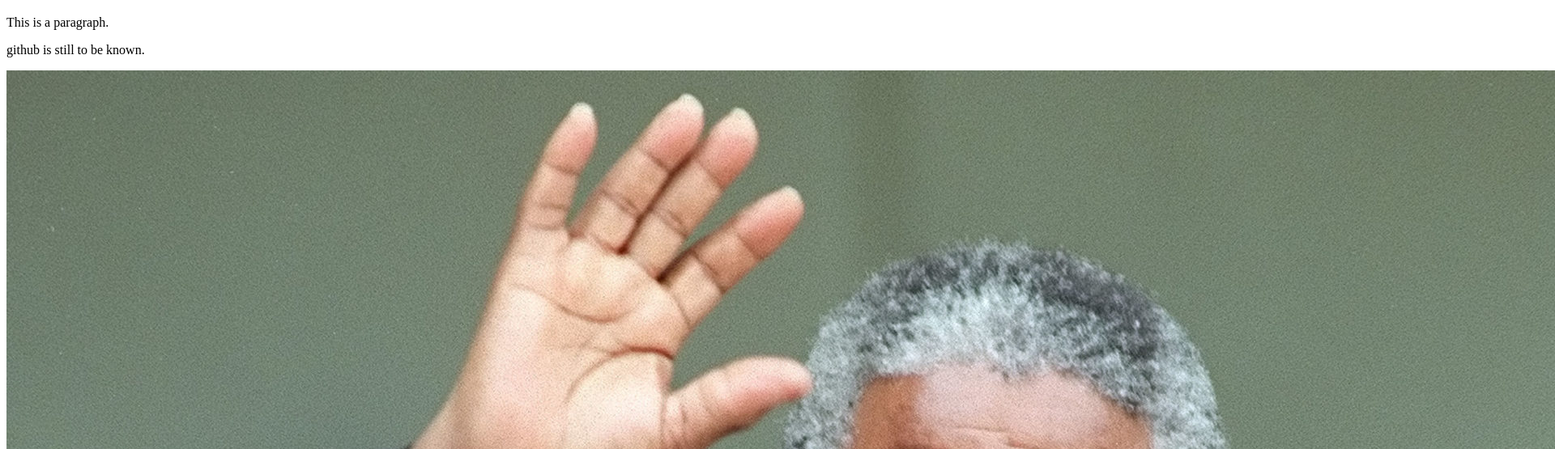
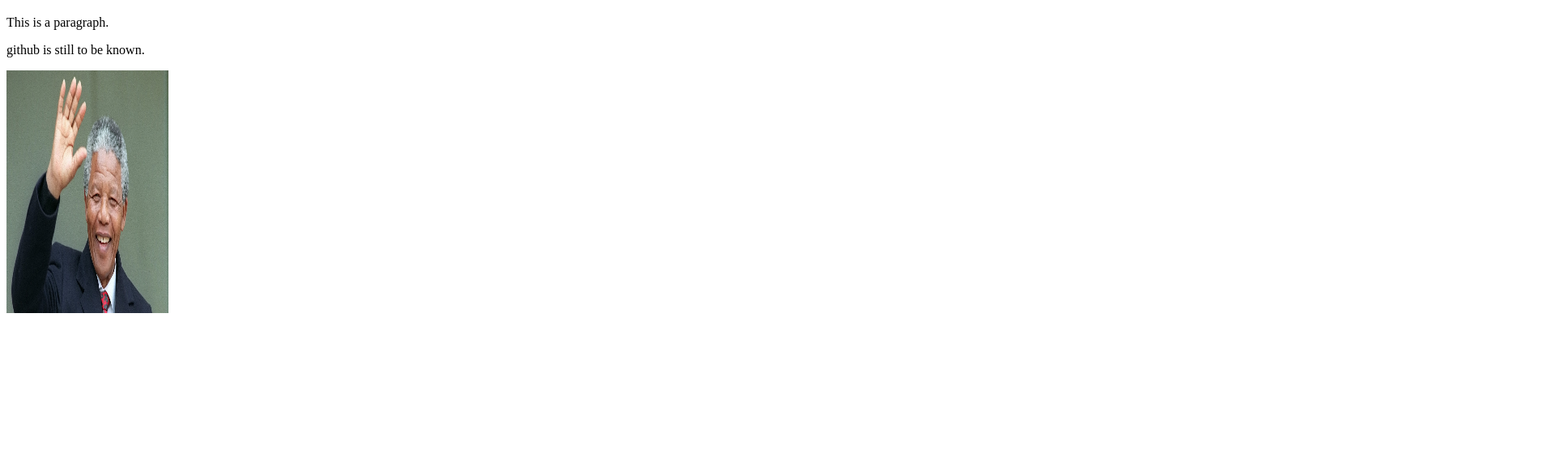
Before and after one commit to mahai87/my-first-repo, a plain HTML site: page index.html in a window 1280 px wide. Shown: the part 61-616 px from the top of the page at 81% size, 1920 px wide, since content can reach past the window. Drawn offline with Linux system fonts and the light colour scheme.

Commit message:
something

```diff
--- a/index.html
+++ b/index.html
@@ -11,6 +11,6 @@
     <h1>This is my firt commit. </h1>
     <p>This is a paragraph. </p>
     <p>github is still to be known.</p>
-    <img src="image/Mandela.jpg" alt="Nelson Mandela">
+    <img src="image/Mandela.jpg" alt="Nelson Mandela" height="300px" width="200px" >
 </body>
 </html>
```
